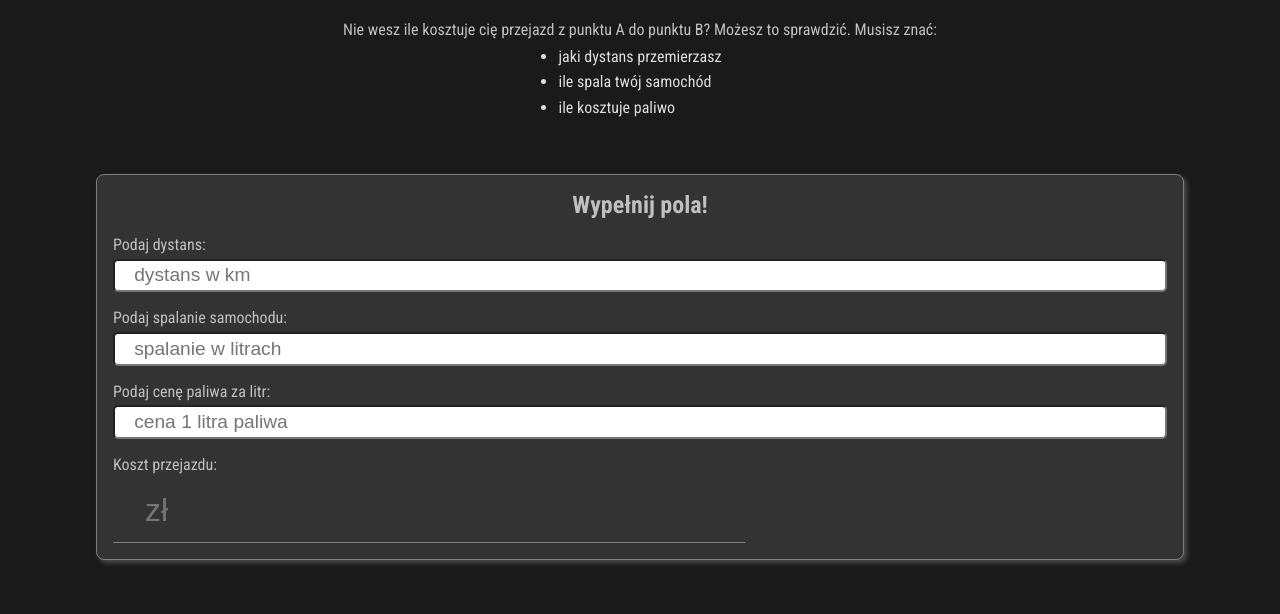
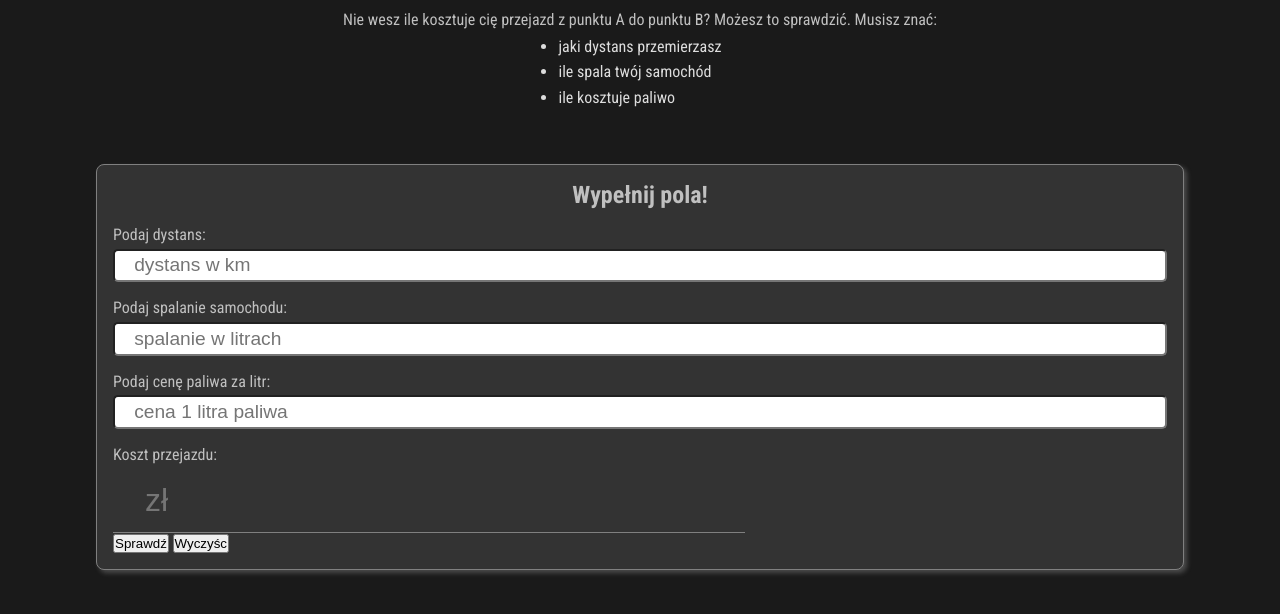
Before and after one commit to Scorpion19702022/car-trip-cost-calculator, a plain HTML site: page index.html in a window 1280 px wide. Shown: the part 150-764 px from the top of the page. Drawn offline with Linux system fonts and the light colour scheme.

Commit message:
added button in html

```diff
--- a/index.html
+++ b/index.html
@@ -43,7 +43,10 @@
 
             <label for="result" class="box__label">Koszt przejazdu:</label>
             <input type="number" id="result" class="box__input-results" placeholder="zł" disabled>
-
+            <div class="box__btn">
+                <button class="box__btn-result">Sprawdź</button>
+                <button class="box__btn-clean">Wyczyśc</button>
+            </div>
 
         </div>
     </div>
```
